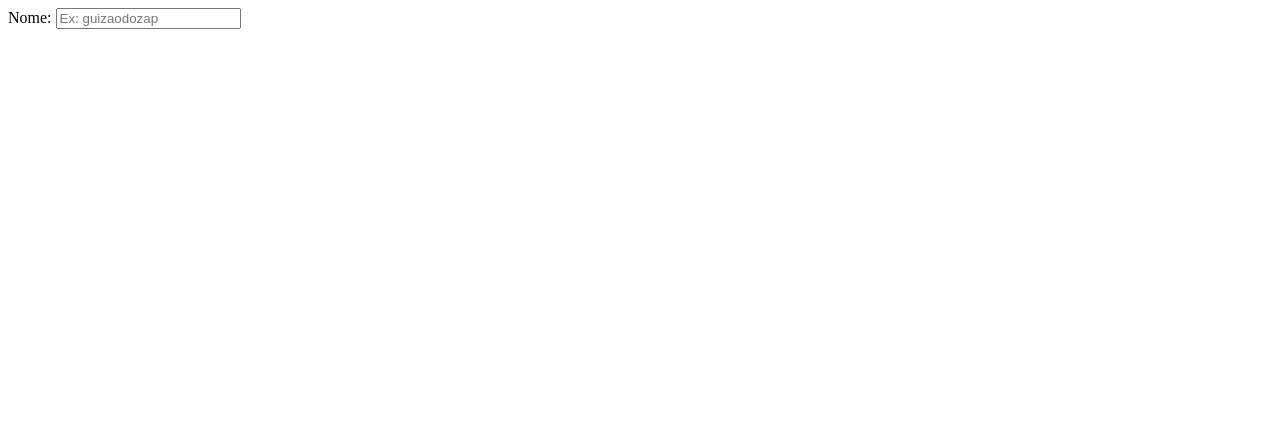
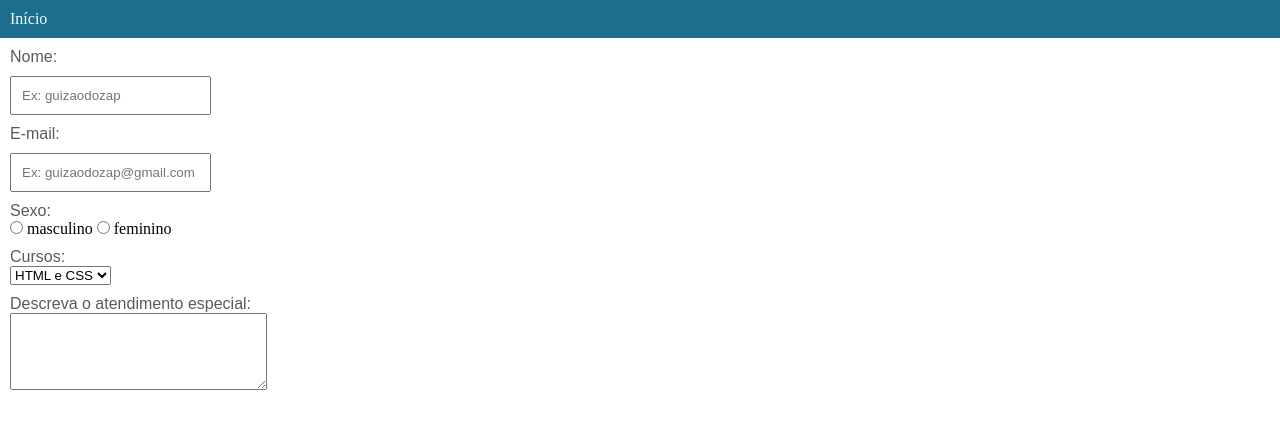
Before and after one commit to guisantosalves/working_with_forms, a plain HTML site: page index.html in a window 1280 px wide. Drawn offline with Linux system fonts and the light colour scheme.

Commit message:
implementando os forms

```diff
--- a/estilo.css
+++ b/estilo.css
@@ -0,0 +1,33 @@
+:root{
+    --cor-primaria: #1c6e8c;
+    --cor-primaria-dark: #274156;
+    --cor-texto: #605856;
+    --cor-fundo: #FBFCFF;
+}
+
+* {
+    margin: 0;
+    padding: 0;
+}
+
+.label {
+    color: var(--cor-texto);
+    display: block;
+    font-family: sans-serif;
+    margin-top: 10px;
+}
+
+.input {
+    margin-top: 10px;
+    padding: 10px;
+}
+
+.cabecalho {
+    background-color: var(--cor-primaria);
+    color: var(--cor-fundo);
+    padding: 10px;
+}
+
+.form {
+    margin: 10px;
+}
--- a/index.html
+++ b/index.html
@@ -8,10 +8,37 @@
     <title>Forms</title>
 </head>
 <body>
-    <form>
+    <header class="cabecalho">
+        Início
+    </header>
+    <form class="form">
         <div>
-            <label for="nome">Nome: </label>
-            <input type="text" id="nome" placeholder="Ex: guizaodozap"/>
+            <label for="nome" class="label">Nome: </label>
+            <input type="text" class="input" id="nome" placeholder="Ex: guizaodozap"/>
+        </div>
+        <div>
+            <label for="email" class="label">E-mail: </label>
+            <input type="email" class="input" id="email" placeholder="Ex: guizaodozap@gmail.com"/>
+        </div>
+        <div>
+            <label class="label">Sexo: </label>
+            <input type="radio" id="masc" name="sexo"/>
+            <label for="masc">masculino</label>
+            <input type="radio" id="fem" name="sexo"/>
+            <label for="fem">feminino</label>
+        </div>
+        <div>
+            <label class="label">Cursos: </label>
+            <select>
+                <option value="122">HTML e CSS</option>
+                <option value="152">Javascript</option>
+                <option value="895">node</option>
+                <option value="526">React</option>
+            </select>
+        </div>
+        <div>
+            <label for="atendimento" class="label">Descreva o atendimento especial: </label>
+            <textarea id="atendimento" cols="30" rows="5"></textarea>
         </div>
     </form>
 </body>
```
